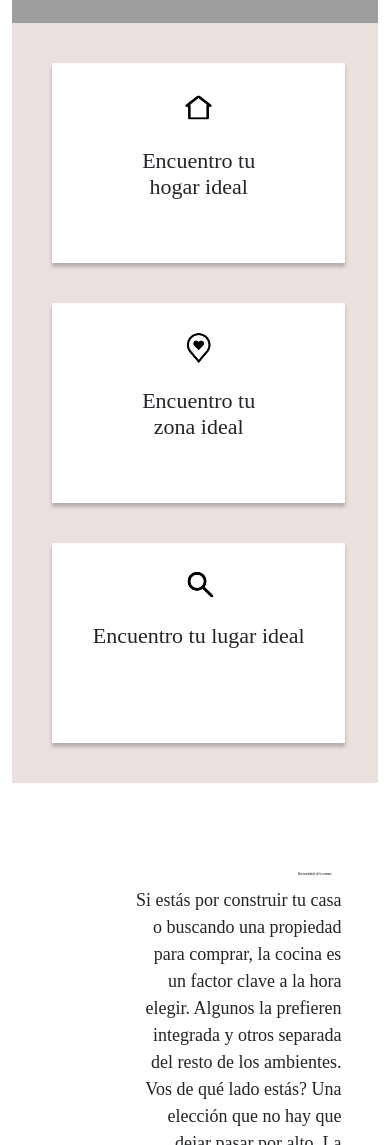
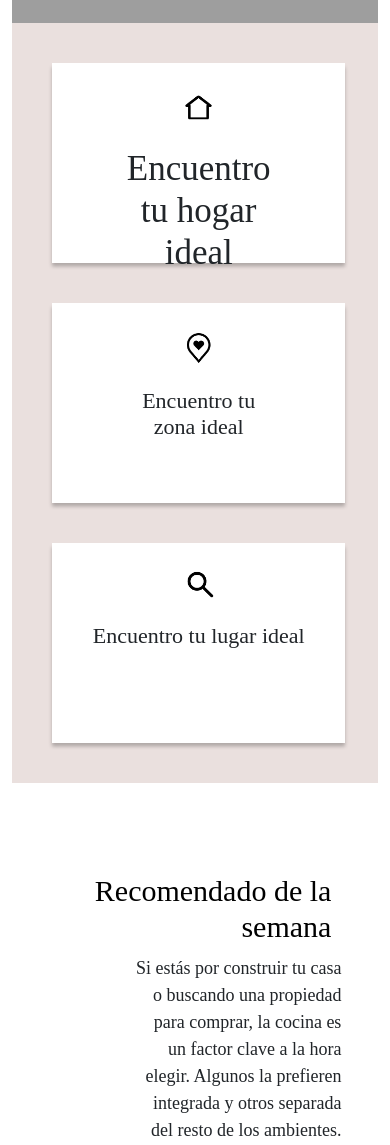
Before and after one commit to Pamaulita/cazahogar, a plain HTML site: page index.html in a window 390 px wide. Shown: the part 540-1685 px from the top of the page. Drawn offline with nearby package versions, Linux system fonts and the light colour scheme; grey boxes are pictures that could not be loaded; a web font is replaced by a local one.

Commit message:
modifique h3

```diff
--- a/estilos.css
+++ b/estilos.css
@@ -872,7 +872,7 @@ textarea:focus {
     }
 
     .contenedorcasa h3 {
-        font-size: 22px;
+        font-size: px;
 
 
     }
@@ -913,7 +913,7 @@ textarea:focus {
     }
 
     .textorecomendado h2 {
-        font-size: 3px;
+        font-size: 30px;
 
     }
 
```
